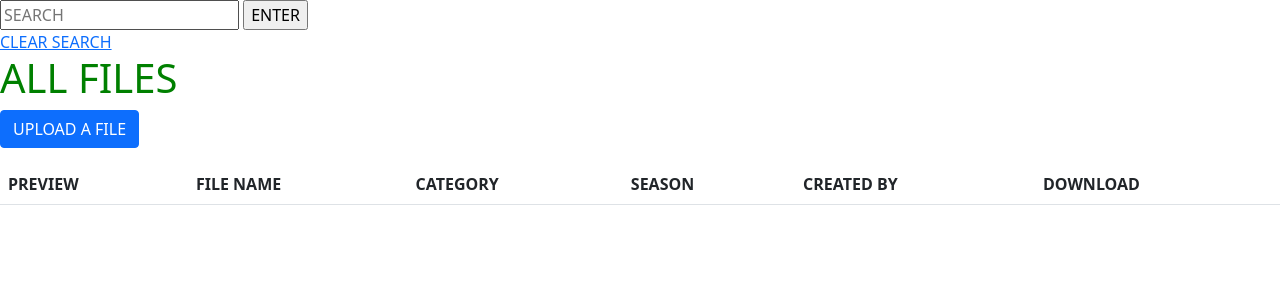
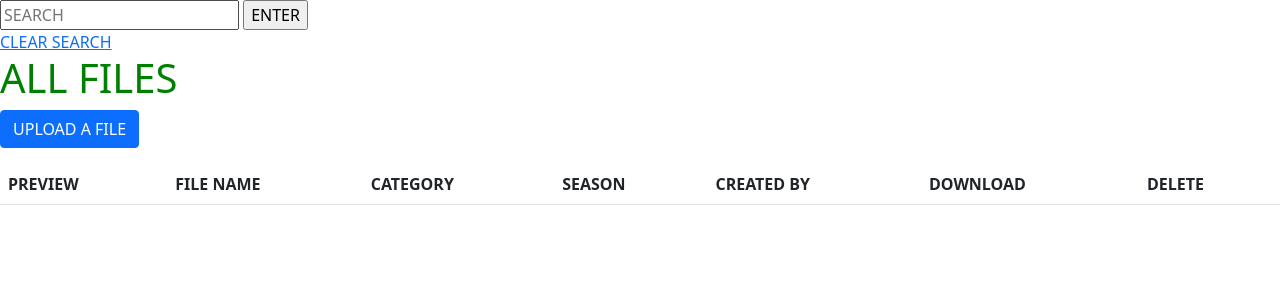
Before and after one commit to joewhitneywalker/sketchDB, a Django app: page /files/ in a window 1280 px wide. Shown: the top 300 px of the page. Run offline with Django 4.2, Linux system fonts and the light colour scheme; data that the repository does not hold is empty.

Commit message:
added delete button and function

```diff
--- a/main_app/templates/file_list.html
+++ b/main_app/templates/file_list.html
@@ -24,6 +24,7 @@ ALL FILES
             <th>SEASON</th>
             <th>CREATED BY</th>
             <th>DOWNLOAD</th>
+            <th>DELETE</th>
         </tr>
     </thead>
     <tboday>
@@ -43,6 +44,12 @@ ALL FILES
                 <a href="{{file.pdf.url}}" class="btn btn-primary btn-sm" target="_blank"> DOWNLOAD
                 </a>
             </td>
+            <td>
+                <form method="post" action="{% url 'delete_file' file.pk %}">
+                    {% csrf_token %}
+                    <button type="submit" class="btn btn-primary btn-sm">DELETE</button>
+                </form>
+            </td>
         </tr>
         {% endfor %}
     </tbody>
--- a/main_app/urls.py
+++ b/main_app/urls.py
@@ -14,6 +14,7 @@ urlpatterns = [
     path('files/upload', views.file_upload, name="file_upload"),
     path('class/files/', views.FileListView.as_view(), name='class_file_list'),#for class based file list
     path('class/files/upload/', views.UploadFileView.as_view(), name='class_file_upload'),
+    path('files/<int:pk>/', views.delete_file, name="delete_file"),
 
 
 
--- a/main_app/views.py
+++ b/main_app/views.py
@@ -43,6 +43,14 @@ def file_upload(request):
     else:
         form = FileForm()
     return render(request, 'file_upload.html', { 'form' : form })
+
+#FILE DELETE FUNCTION
+def delete_file(request, pk):
+    if request.method == 'POST':
+        file = File.objects.get(pk=pk)
+        file.delete()
+    return redirect('file_list')
+
 
 #CLASS FILE LIST
 class FileListView(ListView):
```
